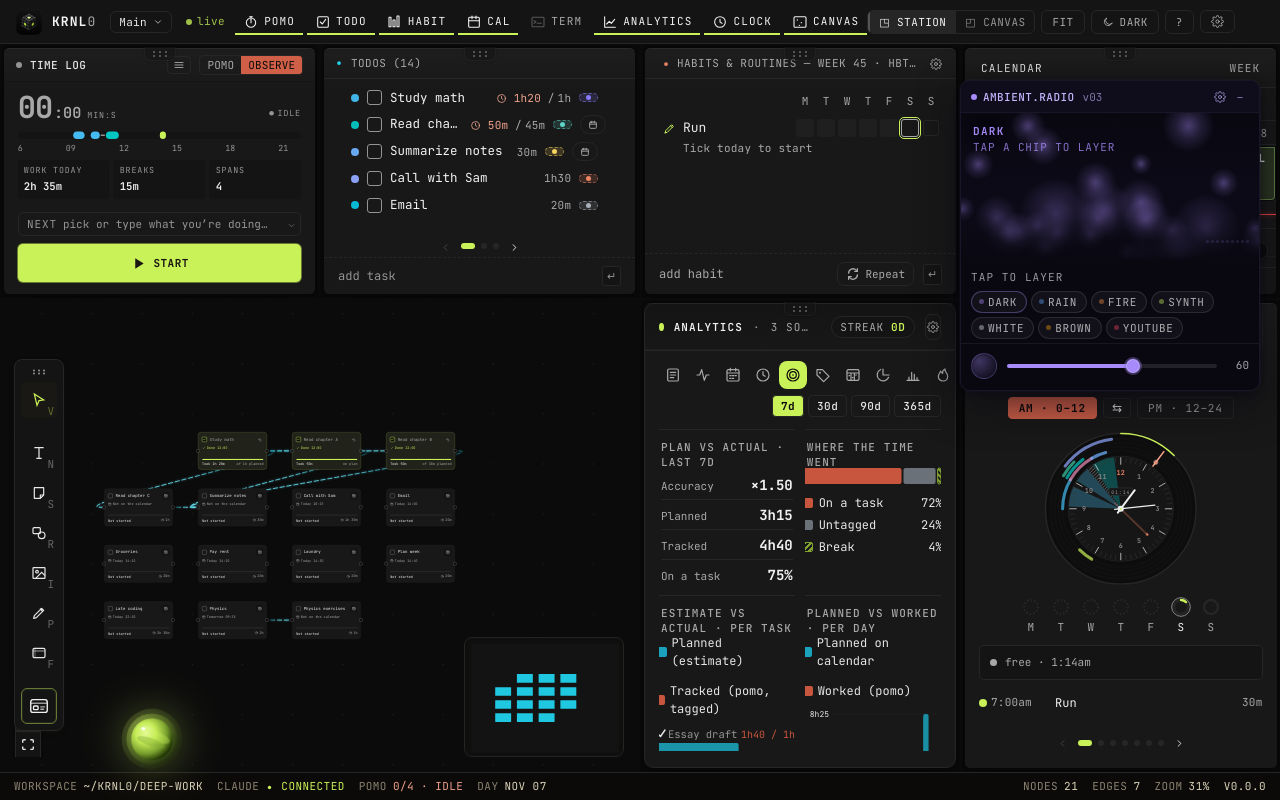
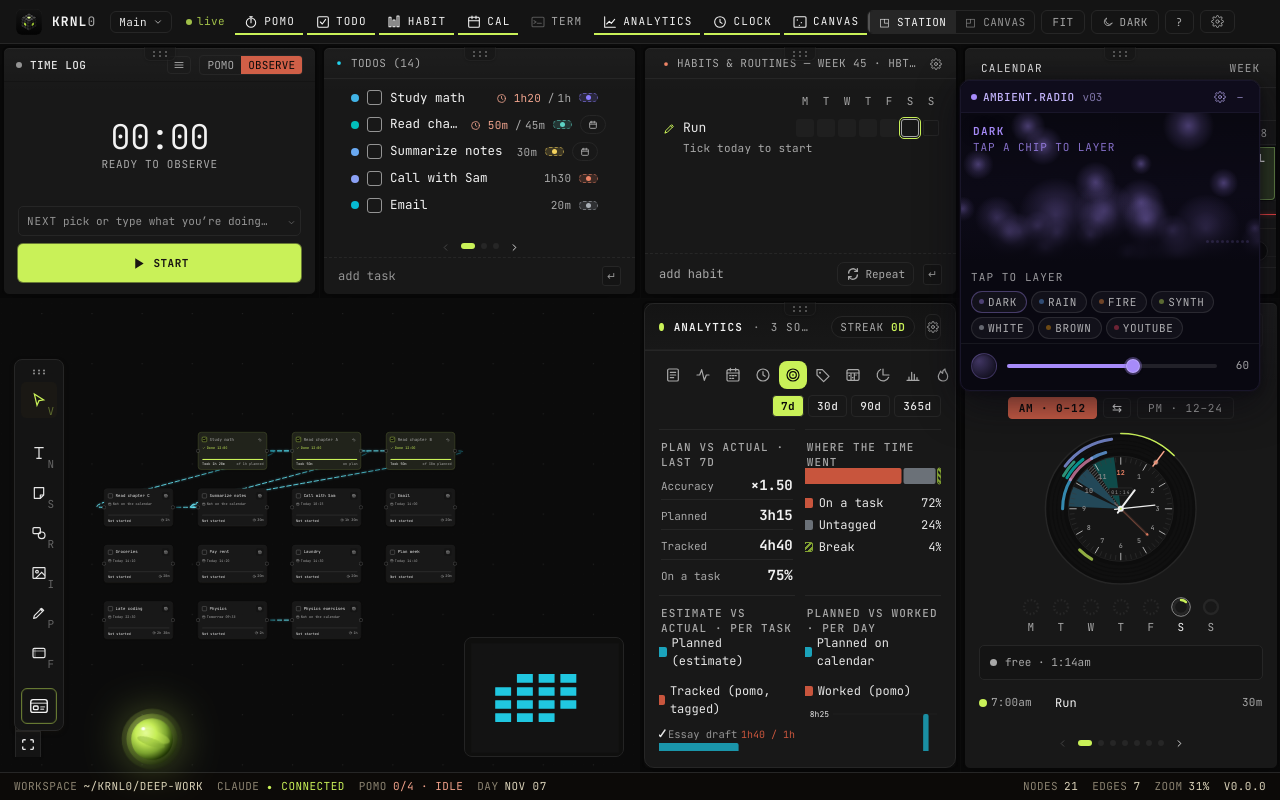
Before and after one commit to theMindDeveloper/KRNL0, a React (Vite) app: page / in a window 1280 px wide. Both pictures are taken after a click on the button "OBSERVE". Built offline with nearby package versions, Linux system fonts and the light colour scheme.

Commit message:
feat(pomo): compact face when the full face would shrink below readable; pocket ask card returns on a refused name

```diff
--- a/src/renderer/components/nodes/PomoNode/FaceFit.tsx
+++ b/src/renderer/components/nodes/PomoNode/FaceFit.tsx
@@ -2,14 +2,18 @@
 // task picker under it are never cut off (the station's Pomo slot is shorter
 // than a face plus its controls: at 1280×800 START sat 148 px below the edge).
 //
-// The face keeps its own design and is scaled down as a whole — never below
-// MIN_SCALE — rather than each of the seven faces learning a compact layout.
+// The face keeps its own design and is scaled down as a whole. Below
+// COMPACT_BELOW its small labels would drop under the 11 px floor (at 0.45 a
+// 11 px label is 5 px), so the panel shows `compact` instead — big digits, a
+// progress bar, one label — and returns to the face when there's room again.
 // Measured with ResizeObserver; the face's natural height comes from
 // offsetHeight, which a transform doesn't change, so there's no feedback loop.
 
 import { useLayoutEffect, useRef, useState, type ReactNode } from 'react';
 
 const MIN_SCALE = 0.45;
+/** Under this the face's labels are too small to read: show the compact face. */
+export const COMPACT_BELOW = 0.85;
 
 /**
  * How many secondary rows a station Pomo of body height `h` px sheds so the
@@ -20,40 +24,54 @@ export function compactLevelFor(h: number): 0 | 1 | 2 | 3 {
   return h >= 330 ? 0 : h >= 295 ? 1 : h >= 262 ? 2 : 3;
 }
 
-export function FaceFit({ children }: { children: ReactNode }) {
+export function FaceFit({ children, compact }: { children: ReactNode; compact?: ReactNode }) {
   const outer = useRef<HTMLDivElement>(null);
   const inner = useRef<HTMLDivElement>(null);
   const [scale, setScale] = useState(1);
+  const [useCompact, setUseCompact] = useState(false);
+  /** The full face's natural height, kept while the compact face is shown. */
+  const naturalRef = useRef(0);
 
   useLayoutEffect(() => {
     const o = outer.current;
     const i = inner.current;
-    if (!o || !i || typeof ResizeObserver === 'undefined') return;
+    if (!o || typeof ResizeObserver === 'undefined') return;
     const fit = (): void => {
-      const natural = i.offsetHeight;
       const room = o.clientHeight;
+      const shownFace = !!inner.current && inner.current.dataset['face'] === 'full';
+      if (shownFace) naturalRef.current = inner.current!.offsetHeight;
+      const natural = naturalRef.current;
       if (natural <= 0 || room <= 0) return;
       // 4 px spare: big digits' line boxes run a little past their container.
-      const next = natural <= room ? 1 : Math.max(MIN_SCALE, Math.floor(((room - 4) / natural) * 100) / 100);
+      const want = natural <= room ? 1 : Math.floor(((room - 4) / natural) * 100) / 100;
+      setUseCompact(compactAvailable.current && want < COMPACT_BELOW);
+      const next = Math.max(MIN_SCALE, want);
       setScale((cur) => (Math.abs(cur - next) < 0.01 ? cur : next));
     };
     const ro = new ResizeObserver(fit);
     ro.observe(o);
-    ro.observe(i);
+    if (i) ro.observe(i);
     fit();
     return () => ro.disconnect();
   }, []);
+
+  const compactAvailable = useRef(compact !== undefined);
+  compactAvailable.current = compact !== undefined;
+  const showCompact = useCompact && compact !== undefined;
 
   return (
     <div
       ref={outer}
       data-testid="pomo-face-fit"
       data-scale={scale}
+      data-compact={showCompact ? 'true' : undefined}
       // Takes what's left after the controls; never forces the window taller.
       style={{ flex: '1 1 auto', minHeight: 0, overflow: 'hidden', display: 'flex', justifyContent: 'center' }}
     >
+      {showCompact ? <div style={{ alignSelf: 'center', width: '100%' }}>{compact}</div> : (
       <div
         ref={inner}
+        data-face="full"
         style={{
           // Scaled from its top centre; the width is widened by 1/scale so the
           // face keeps its proportions across the whole window.
@@ -66,6 +84,25 @@ export function FaceFit({ children }: { children: ReactNode }) {
       >
         {children}
       </div>
+      )}
     </div>
   );
 }
+
+/**
+ * The face for a short window (FaceFit `compact`): the time at a size that
+ * reads, a thin progress line, and one label — all at or above the 11 px floor.
+ */
+export function CompactFace({ time, label, pct }: { time: string; label: string; pct: number | null }) {
+  return (
+    <div data-testid="pomo-compact-face" style={{ display: 'flex', flexDirection: 'column', alignItems: 'center', gap: 4, padding: '2px 0' }}>
+      <span style={{ fontFamily: 'var(--font-mono)', fontSize: 34, lineHeight: 1, fontWeight: 300, letterSpacing: '-0.02em', color: 'var(--ink)', fontVariantNumeric: 'tabular-nums' }}>{time}</span>
+      {pct !== null && (
+        <span aria-hidden style={{ width: '70%', height: 3, borderRadius: 2, background: 'color-mix(in srgb, var(--ink) 12%, transparent)', overflow: 'hidden' }}>
+          <span style={{ display: 'block', height: '100%', width: `${Math.max(0, Math.min(100, pct))}%`, background: 'var(--acid)' }} />
+        </span>
+      )}
+      <span style={{ fontFamily: 'var(--font-mono)', fontSize: 11, lineHeight: 1.2, color: 'var(--ink-3)', letterSpacing: '0.06em', textTransform: 'uppercase' }}>{label}</span>
+    </div>
+  );
+}
--- a/src/renderer/components/nodes/PomoNode/index.tsx
+++ b/src/renderer/components/nodes/PomoNode/index.tsx
@@ -12,7 +12,7 @@ import type { TaskState } from '../TaskNode/types';
 import { Ascii } from './variants/Ascii';
 import { Lcd } from './variants/Lcd';
 import { Blocks } from './variants/Blocks';
-import { FaceFit, compactLevelFor } from './FaceFit';
+import { CompactFace, FaceFit, compactLevelFor } from './FaceFit';
 import { Vapor } from './variants/Vapor';
 import { Vu } from './variants/Vu';
 import { Outline } from './variants/Outline';
@@ -683,7 +683,12 @@ export function PomoNode({
           {/* PR4 — timer face switch: swap inner face without touching outer chrome.
               In a station slot the face is fitted to the room left, so the
               controls below it (START, task) are never cut off. */}
-          <FaceWrap fit={inStation}>
+          <FaceWrap
+            fit={inStation}
+            compact={observe
+              ? <CompactFace time={formatRemaining(observedMs)} label={state.status === 'break' ? 'On break' : state.status === 'running' ? 'Observing' : 'Ready to observe'} pct={null} />
+              : <CompactFace time={clockText} label={state.status === 'break' ? 'Break' : running ? 'Focus' : state.status === 'paused' ? 'Paused' : 'Ready'} pct={state.status === 'idle' || state.status === 'done' ? null : elapsedPct} />}
+          >
           {observe ? (
             <ObserveDash state={state} liveMs={observedMs} library={tagLibrary} nowMs={Date.now()} plain={easy} />
           ) : (<>
@@ -1207,6 +1212,6 @@ function PomoIcon({ kind }: { kind: 'play' | 'pause' | 'stop' | 'break' | 'skip'
 }
 
 /** The face, fitted to the room left in a station slot; as-is elsewhere. */
-function FaceWrap({ fit, children }: { fit: boolean; children: React.ReactNode }) {
-  return fit ? <FaceFit>{children}</FaceFit> : <>{children}</>;
+function FaceWrap({ fit, compact, children }: { fit: boolean; compact?: React.ReactNode; children: React.ReactNode }) {
+  return fit ? <FaceFit compact={compact}>{children}</FaceFit> : <>{children}</>;
 }
```
Also changed, not shown: 1 other file (tests, documents, lock files or other folders).
